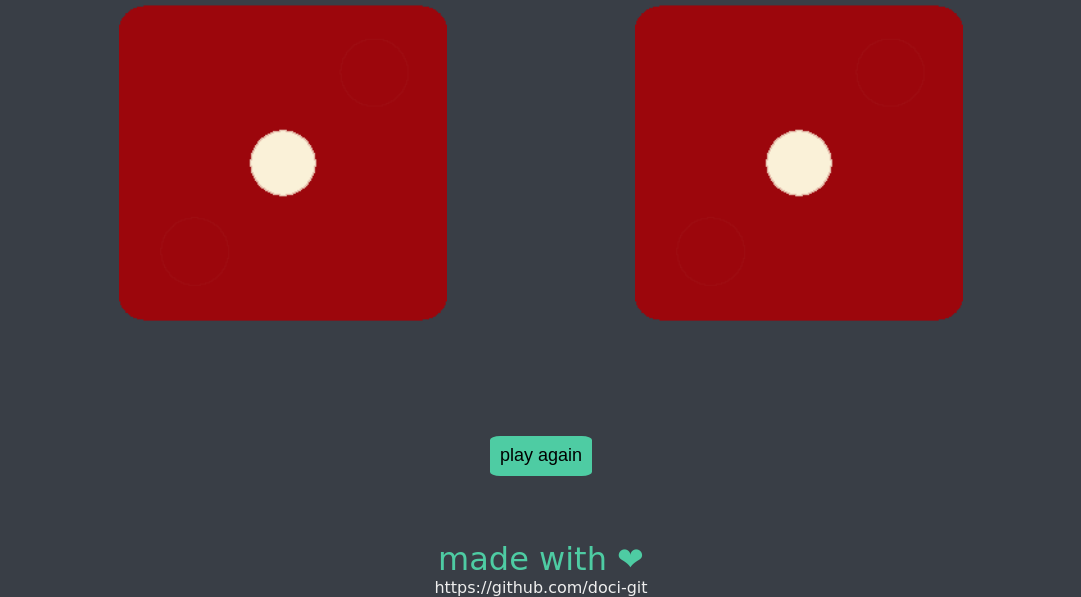
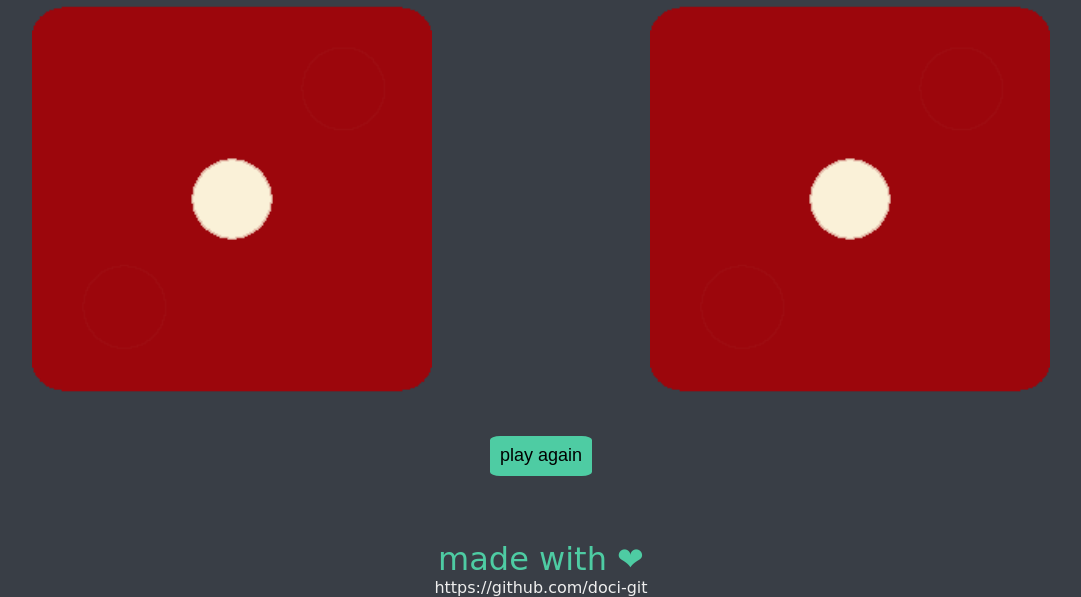
Before and after one commit to doci-git/Gioco-Dadi-version2, a plain HTML site: page index.html in a window 1280 px wide. Shown: the part 243-840 px from the top of the page, without its empty margins (99-1180 px from the left). Drawn offline with Linux system fonts and the light colour scheme.

Commit message:
dadi width

```diff
--- a/styles.css
+++ b/styles.css
@@ -28,7 +28,7 @@ body {
 
 .div1 {
   padding-top: 10%;
-  width: 40vw;
+  width: 48vw;
   text-align: center;
   display: inline-block;
 }
@@ -94,7 +94,6 @@ a {
   a {
     margin-top: 8%;
   }
-
 }
 
 @media screen and (min-width: 950px) {
@@ -120,7 +119,6 @@ a {
   a {
     margin-top: 5%;
   }
-
 }
 
 @media screen and (min-width: 1200px) {
```
Also changed, not shown: index.html (+0 -1 lines).
